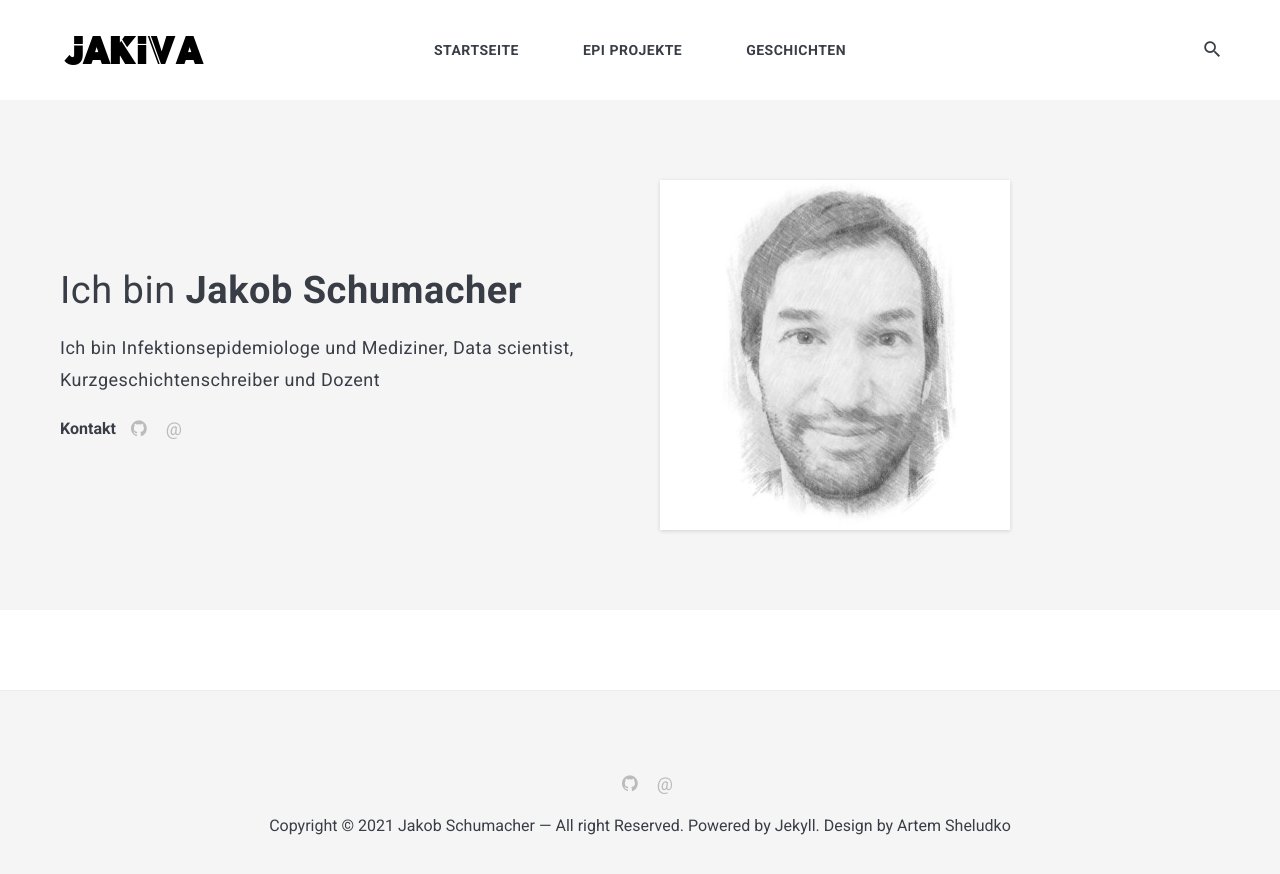
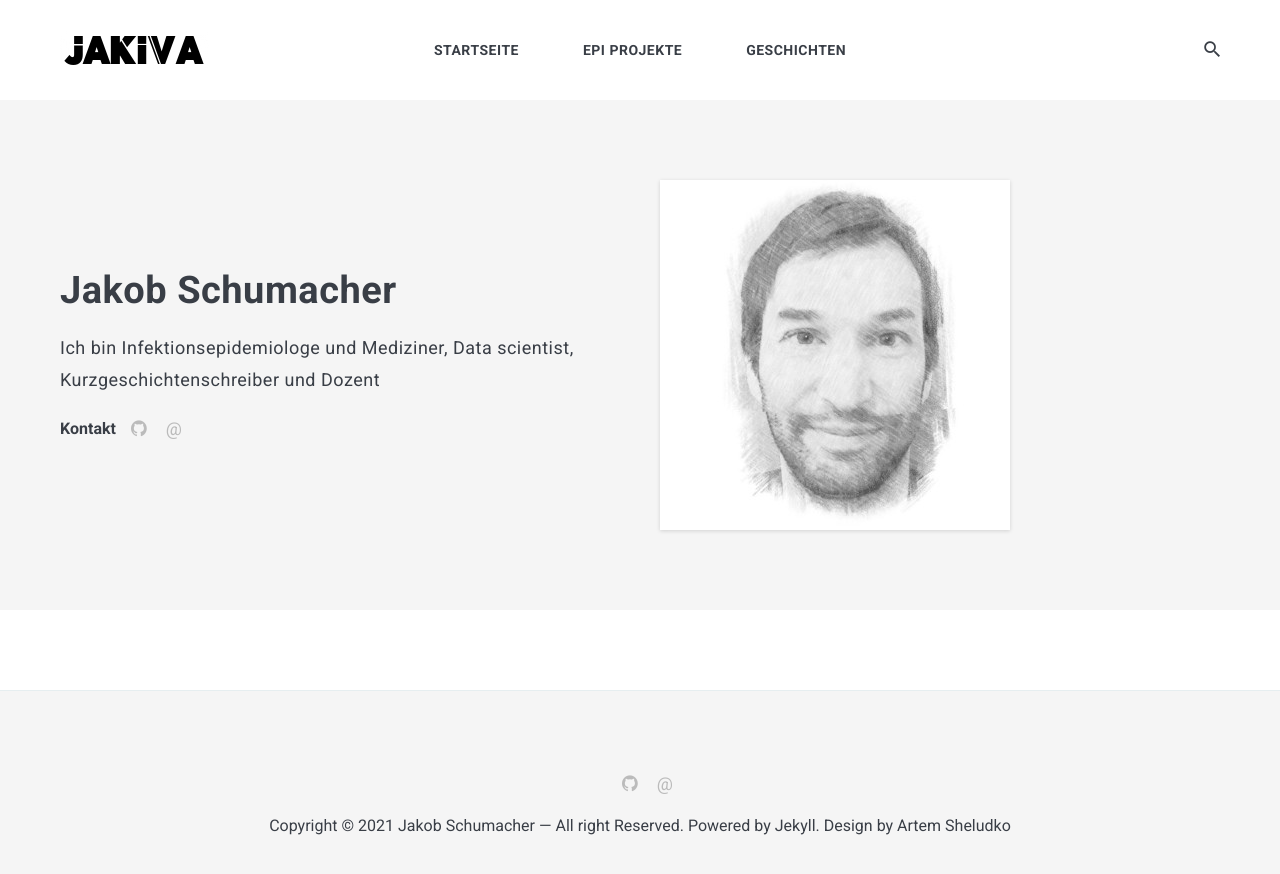
Before and after one commit to jakobschumacher/jakobschumacher.github.io, a Jekyll site: the page built from index.html, in a window 1280 px wide. Shown: the top 874 px of the page. Built offline with Jekyll 4.4.1, drawn with Linux system fonts in a browser that asks for light colours; nearby versions of some CDN libraries; the list of posts is cut into pages by our own code.

Commit message:
Deleted Ich Bin

```diff
--- a/_data/settings.yml
+++ b/_data/settings.yml
@@ -10,7 +10,7 @@ description: Webseite von Jakob Schumacher
 author:
   name: Jakob Schumacher
   image: jakob.jpg
-  say-hello: Ich bin <strong>Jakob Schumacher</strong>
+  say-hello: <strong>Jakob Schumacher</strong>
   bio: Ich bin Infektionsepidemiologe und Mediziner, Data scientist, Kurzgeschichtenschreiber und Dozent
 
 
```
